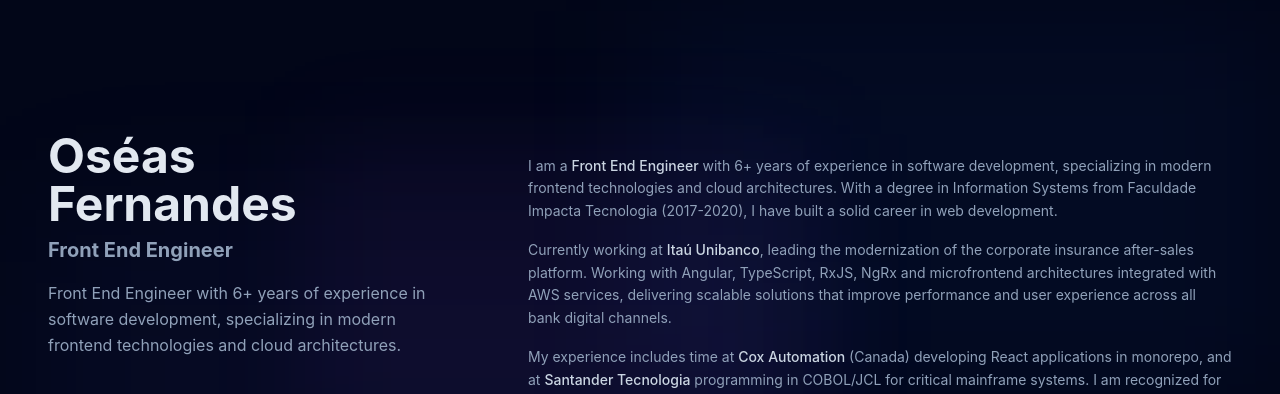
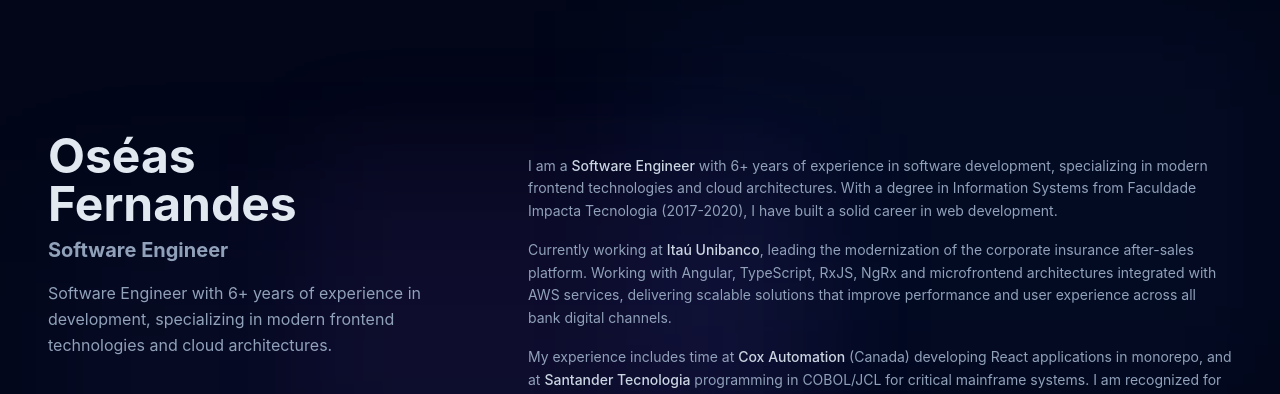
Before and after one commit to ozefernan/portfolio, a React (Vite) app: page / in a window 1280 px wide. Shown: the top 394 px of the page. Built offline with nearby package versions, Linux system fonts and the light colour scheme.

Commit message:
Change title from Front End Engineer to Software Engineer

```diff
--- a/index.html
+++ b/index.html
@@ -12,8 +12,8 @@
     </script>
     <link rel="icon" type="image/svg+xml" href="/favicon.svg" />
     <meta name="viewport" content="width=device-width, initial-scale=1.0" />
-    <meta name="description" content="Oséas Fernandes - Front End Engineer portfolio. 6+ years of experience in software development, specializing in modern frontend technologies and cloud architectures." />
-    <meta name="keywords" content="Front End Engineer, Frontend Developer, React, Angular, TypeScript, AWS, Portfolio" />
+    <meta name="description" content="Oséas Fernandes - Software Engineer portfolio. 6+ years of experience in software development, specializing in modern frontend technologies and cloud architectures." />
+    <meta name="keywords" content="Software Engineer, Frontend Developer, React, Angular, TypeScript, AWS, Portfolio" />
     <meta name="author" content="Oséas Fernandes" />
     <meta name="theme-color" content="#0f172a" />
     <title>Oséas Fernandes - Portfolio</title>
--- a/src/contexts/LanguageContext.jsx
+++ b/src/contexts/LanguageContext.jsx
@@ -45,8 +45,8 @@ export const LanguageProvider = ({ children }) => {
 const translations = {
   pt: {
     // Hero
-    'hero.title': 'Engenheiro Front End',
-    'hero.description': 'Engenheiro Front End com 6+ anos de experiência em desenvolvimento de software, especializado em tecnologias frontend modernas e arquiteturas cloud.',
+    'hero.title': 'Engenheiro de Software',
+    'hero.description': 'Engenheiro de Software com 6+ anos de experiência em desenvolvimento, especializado em tecnologias frontend modernas e arquiteturas cloud.',
     'hero.nav.about': 'Sobre',
     'hero.nav.skills': 'Habilidades',
     'hero.nav.experience': 'Experiência',
@@ -58,7 +58,7 @@ const translations = {
 
     // About
     'about.p1.intro': 'Sou um',
-    'about.p1.title': 'Engenheiro Front End',
+    'about.p1.title': 'Engenheiro de Software',
     'about.p1.text': 'com mais de 6 anos de experiência em desenvolvimento de software, especializado em tecnologias frontend modernas e arquiteturas cloud. Com formação em Sistemas de Informação pela Faculdade Impacta Tecnologia (2017-2020), construí uma carreira sólida em desenvolvimento web.',
     'about.p2.text1': 'Atualmente trabalho no',
     'about.p2.company1': 'Itaú Unibanco',
@@ -166,8 +166,8 @@ const translations = {
   },
   en: {
     // Hero
-    'hero.title': 'Front End Engineer',
-    'hero.description': 'Front End Engineer with 6+ years of experience in software development, specializing in modern frontend technologies and cloud architectures.',
+    'hero.title': 'Software Engineer',
+    'hero.description': 'Software Engineer with 6+ years of experience in development, specializing in modern frontend technologies and cloud architectures.',
     'hero.nav.about': 'About',
     'hero.nav.skills': 'Skills',
     'hero.nav.experience': 'Experience',
@@ -179,7 +179,7 @@ const translations = {
 
     // About
     'about.p1.intro': 'I am a',
-    'about.p1.title': 'Front End Engineer',
+    'about.p1.title': 'Software Engineer',
     'about.p1.text': 'with 6+ years of experience in software development, specializing in modern frontend technologies and cloud architectures. With a degree in Information Systems from Faculdade Impacta Tecnologia (2017-2020), I have built a solid career in web development.',
     'about.p2.text1': 'Currently working at',
     'about.p2.company1': 'Itaú Unibanco',
```
